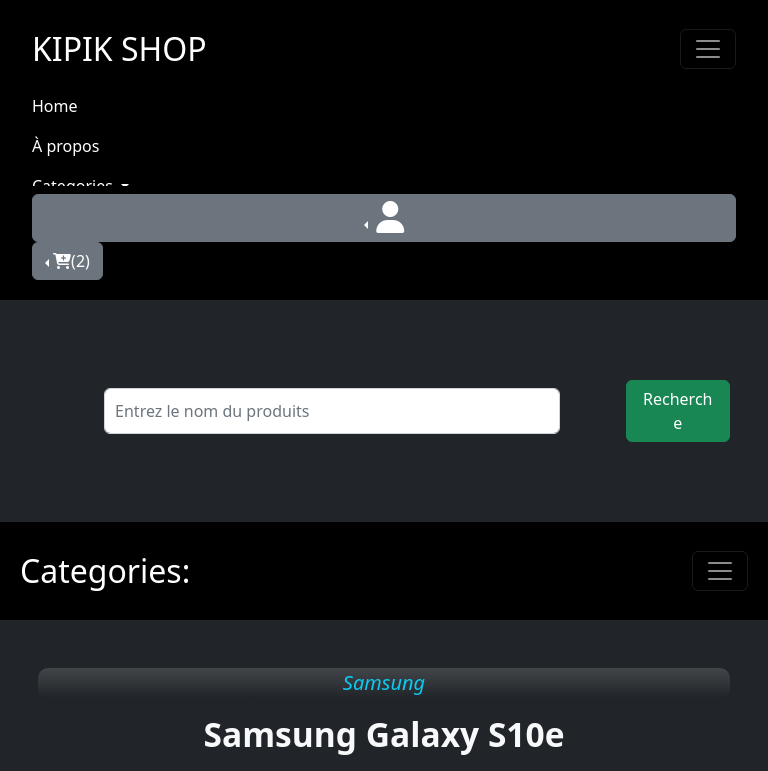
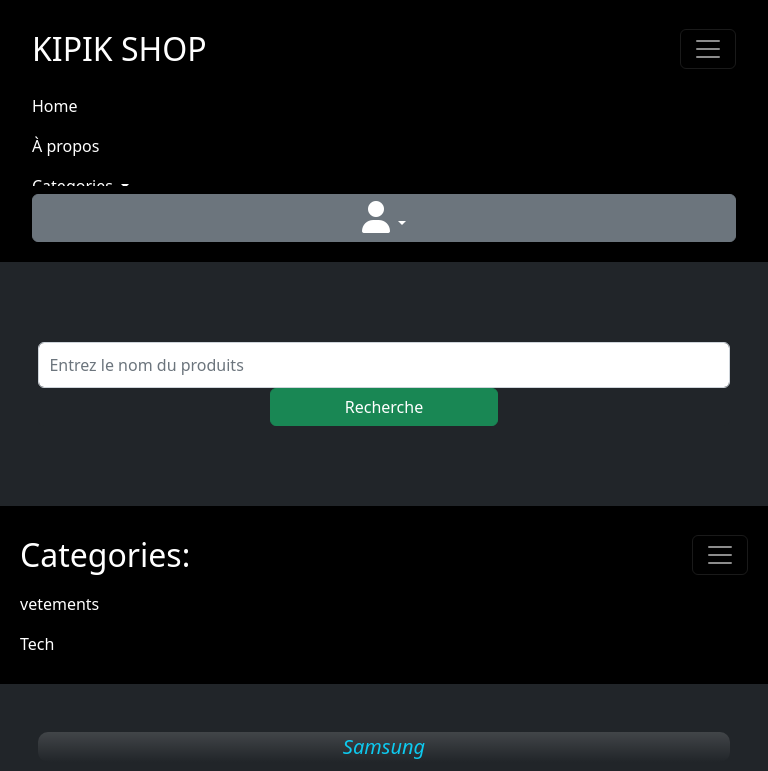
Before and after one commit to Antho-Webdesign/myshop2023, a Django app: page / in a window 768 px wide, after a click that opens the changed part. Shown: the top 771 px of the page. Run offline with Django 3.2, Linux system fonts and the light colour scheme; a user stored in the database is signed in; data comes from the database, SQL or seed files in the repository; some libraries are stand-ins or nearby versions.

Commit message:
navbar responsive ok

```diff
--- a/shop/templates/shop/navbar.html
+++ b/shop/templates/shop/navbar.html
@@ -67,12 +67,14 @@
                         <ul class="dropdown-menu">
                             {% if user.is_authenticated %}
                                 <li>
-                            <a class="dropdown-item text-dark text-dropdown" href="{% url 'profile' %}">Profile</a>
+                                    <a class="dropdown-item text-dark text-dropdown"
+                                       href="{% url 'profile' %}">Profile</a>
                                 </li>
 
                                 {% if user.cart.orders.count >= 1 %}
                                     <li>
-                                <a class="dropdown-item text-dark text-dropdown" href="{% url 'cart' %}">Panier</a>
+                                        <a class="dropdown-item text-dark text-dropdown"
+                                           href="{% url 'cart' %}">Panier</a>
                                     </li>
                                 {% endif %}
                                 <li>
@@ -85,7 +87,48 @@
                                 </li>
 
                                 <li class="nav-item">
-                            <a class="nav-link text-dark text-dropdown" href="{% url 'signup' %}">Inscription</a>
+                                    <a class="nav-link text-dark text-dropdown"
+                                       href="{% url 'signup' %}">Inscription</a>
+                                </li>
+                            {% endif %}
+                        </ul>
+                    </li>
+
+                </div>
+
+            <div class="dropdown resp">
+
+                    <li class="nav-item dropdown">
+                        <a class="btn btn-secondary dropdown-toggle" href="#" role="button" data-bs-toggle="dropdown"
+                           aria-expanded="false">
+                            <i class="fa fa-2x fa-user"></i>
+                        </a>
+
+                        <ul class="dropdown-menu">
+                            {% if user.is_authenticated %}
+                                <li>
+                                    <a class="dropdown-item text-dark text-dropdown"
+                                       href="{% url 'profile' %}">Profile</a>
+                                </li>
+
+                                {% if user.cart.orders.count >= 1 %}
+                                    <li>
+                                        <a class="dropdown-item text-dark text-dropdown"
+                                           href="{% url 'cart' %}">Panier</a>
+                                    </li>
+                                {% endif %}
+                                <li>
+                                    <a class="dropdown-item text-dark text-dropdown" href="{% url 'logout' %}">Deconnexion</a>
+                                </li>
+
+                            {% else %}
+                                <li class="nav-item">
+                                    <a class="nav-link text-dark text-dropdown" href="{% url 'login' %}">Connexion</a>
+                                </li>
+
+                                <li class="nav-item">
+                                    <a class="nav-link text-dark text-dropdown"
+                                       href="{% url 'signup' %}">Inscription</a>
                                 </li>
                             {% endif %}
                         </ul>
--- a/shop/templates/shop/search-bar.html
+++ b/shop/templates/shop/search-bar.html
@@ -2,27 +2,6 @@
 
 {% block search %}
     <style>
-
-form.card {
-    width: 66%;
-}
-#search {
- width: 66%;
- justify-content: center;
- margin: auto !important;
- display: flex;
-}
-
-nav.navbar:nth-child(7) {
-  display: flex;
-  width: 100%;
-  background: black;
-  justify-content: center;
-  margin: 0;
-  padding: 5px !important;
-  font-size: 0.9em;
-}
-
 
     </style>
     <!-- Search Bar -->
@@ -32,7 +11,7 @@
 
                 <input type="search" placeholder="Entrez le nom du produits" name="search" id="search"
                        class="form-control form-control-borderless searchbar m-0">
-                        <button type="submit" class="btn btn-success">Recherche</button>
+                <button type="submit" class="btn btn-search btn-success">Recherche</button>
 
             </div>
         </form>
@@ -45,20 +24,20 @@
         <span class="navbar-brand">Categories:</span>
 
         <!-- Collapse button -->
-        <button class="navbar-toggler" type="button" data-toggle="collapse" data-target="#basicExampleNav"
+        <button class="navbar-toggler" type="button" data-toggle="collapse" data-target="#navbarScroll"
                 aria-controls="basicExampleNav" aria-expanded="false" aria-label="Toggle navigation">
             <span class="navbar-toggler-icon"></span>
         </button>
 
         <!-- Collapsible content -->
-        <div class="collapse navbar-collapse" id="basicExampleNav">
+        <div class="collapse navbar-collapse" id="navbarScroll">
 
             <!-- Links -->
             <ul class="navbar-nav mr-auto">
                 {% for category in categories %}
 
                     <li class="nav-item">
-                    <a class="nav-link" href="{% url 'category' category.slug %}">{{ category.name}}</a>
+                        <a class="nav-link" href="{% url 'category' category.slug %}">{{ category.name }}</a>
                     </li>
 
                 {% endfor %}
--- a/static/build/css/style.css
+++ b/static/build/css/style.css
@@ -12,6 +12,10 @@
 
 a {
   color: #fff !important;
+}
+
+.resp {
+  display: none;
 }
 
 /*
@@ -65,7 +69,39 @@
 }
 
 /*
-  * ============ page base ============ *
+  * ============ PAGE SEARCHBAR ============ *
+*/
+@media (min-width: 992px) {
+  #search {
+    width: 66%;
+    justify-content: center;
+    margin: auto !important;
+    display: flex;
+  }
+}
+
+nav.navbar:nth-child(7) {
+  display: flex;
+  width: 100%;
+  background: black;
+  justify-content: center;
+  margin: 0;
+  padding: 5px !important;
+  font-size: 0.9em;
+}
+
+@media (max-width: 991px) {
+  .align-items-center {
+    display: flex;
+    flex-direction: column;
+  }
+  .btn-search {
+    width: 33% !important;
+  }
+}
+
+/*
+  * ============ PAGE BASE ============ *
 */
 @media (min-width: 992px) {
   .titre-principale {
@@ -414,7 +450,7 @@
   width: 66% !important;
 }
 
-@media screen and (max-width: 950px) {
+@media screen and (min-width: 750px) and (max-width: 950px) {
   .card {
     width: 90% !important;
     display: flex;
@@ -424,7 +460,16 @@
     border: none;
   }
   .content-box-product {
-    width: 100% !important;
+    width: 50% !important;
     margin: 0;
   }
 }
+
+@media screen and (max-width: 990px) {
+  .resp {
+    display: block;
+  }
+  .dropstart {
+    display: none;
+  }
+}
--- a/static/scss/style.scss
+++ b/static/scss/style.scss
@@ -13,6 +13,11 @@
 a {
   color: #fff !important;
 }
+
+.resp {
+  display: none;
+}
+
 /*
   * ============ NAVIGATION ============ *
 */
@@ -66,9 +71,39 @@
 }
 
 /*
-  * ============ page base ============ *
+  * ============ PAGE SEARCHBAR ============ *
 */
+@media (min-width: 992px) {
+  #search {
+   width: 66%;
+   justify-content: center;
+   margin: auto !important;
+   display: flex;
+  }
+}
 
+nav.navbar:nth-child(7) {
+  display: flex;
+  width: 100%;
+  background: black;
+  justify-content: center;
+  margin: 0;
+  padding: 5px !important;
+  font-size: 0.9em;
+}
+@media (max-width: 991px) {
+  .align-items-center {
+   display:flex;
+   flex-direction: column;
+  }
+  .btn-search {
+    width: 33% !important;
+  }
+}
+
+/*
+  * ============ PAGE BASE ============ *
+*/
 @media (min-width: 992px) {
   .titre-principale {
     font-size: 2em;
@@ -429,7 +464,7 @@
 }
 
 
-@media screen and (max-width: 950px) {
+@media screen and (min-width:750px) and (max-width: 950px) {
   .card {
     width: 90% !important;
     display: flex;
@@ -439,8 +474,18 @@
     border: none;
   }
   .content-box-product {
-    width: 100% !important;
+    width: 50% !important;
     margin: 0;
+  }
+}
+
+@media screen and (max-width: 990px) {
+  .resp {
+    display: block;
+  }
+
+  .dropstart {
+    display: none;
   }
 
 }
```
Lines whose indentation alone changed are shown as unchanged.
